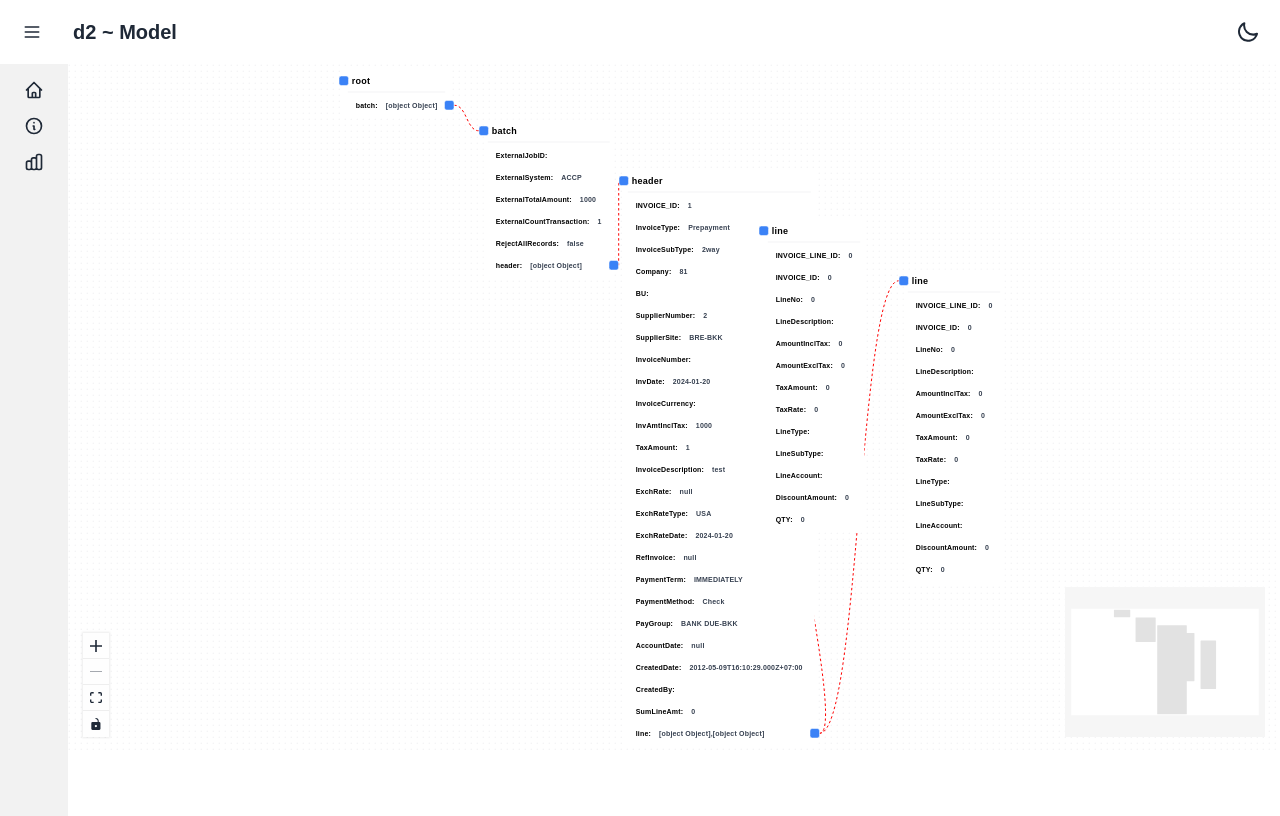
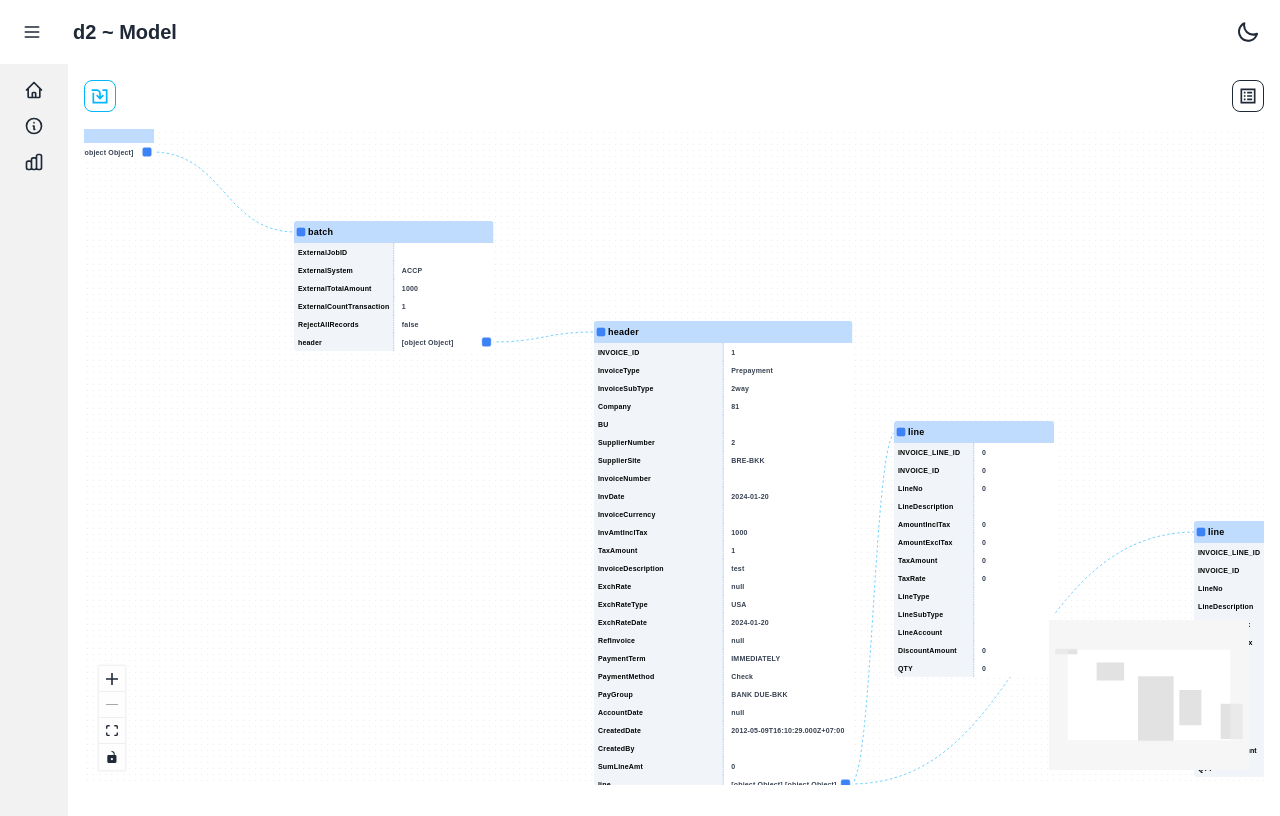
Before and after one commit to chanwit-y/d2-model-demo, a Next.js app: page /json-model in a window 1280 px wide. Built offline with nearby package versions, Linux system fonts and the light colour scheme.

Commit message:
Enhance JSON model UI; update styling, adjust positions, and add import/export icons

```diff
--- a/src/app/components/DataModel/Field.tsx
+++ b/src/app/components/DataModel/Field.tsx
@@ -72,7 +72,7 @@ export const Field = ({ name }: Props) => {
 			<Popover.Root>
 				<Popover.Trigger asChild>
 					<button className='mt-6 btn btn-xs btn-square btn-outline btn-info'>
-						<svg xmlns="http://www.w3.org/2000/svg" width="20" height="20" viewBox="0 0 512 512"><path fill="currentColor" fill-rule="evenodd" d="m234.67 85.33l-.004 213.338h-21.333v42.666h21.333l.005 85.33h42.666l-.004-85.33h21.333v-42.666h-21.333l.004-213.338zm-128.006 0v85.355H85.331v42.645h21.333v213.333h42.667V213.33h21.333v-42.645h-21.333V85.33zm255.981.004v128h-21.333l.013 42.663h21.333v170.666h42.688V255.997h21.333l-.013-42.663h-21.333l.013-128.004z" /></svg>
+						<svg xmlns="http://www.w3.org/2000/svg" width="20" height="20" viewBox="0 0 512 512"><path fill="currentColor" fillRule="evenodd" d="m234.67 85.33l-.004 213.338h-21.333v42.666h21.333l.005 85.33h42.666l-.004-85.33h21.333v-42.666h-21.333l.004-213.338zm-128.006 0v85.355H85.331v42.645h21.333v213.333h42.667V213.33h21.333v-42.645h-21.333V85.33zm255.981.004v128h-21.333l.013 42.663h21.333v170.666h42.688V255.997h21.333l-.013-42.663h-21.333l.013-128.004z" /></svg>
 					</button>
 				</Popover.Trigger>
 				<Popover.Portal>
--- /dev/null
+++ b/src/app/components/Layout/index.tsx
@@ -0,0 +1,42 @@
+'use client'
+
+
+export type GridItem = {
+	type: "table" | "grid" | "report";
+	title: string;
+	reportName: string;
+	col: number;
+	height: number;
+	grid?: GridItem[];
+};
+
+type Props = {
+	l: GridItem[]
+	isGridChild?: boolean
+	maxCol?: number
+}
+
+export function Layout({ l, isGridChild = false, maxCol = 12 }: Props) {
+	return (<div className={`grid grid-cols-${maxCol} ${isGridChild ? "grid-child" : "grid-parent"} gap-4 p-4 `}>
+		{
+			l.map((item, index) => {
+				return (
+					<div key={index} className={`col-span-${item.col}  bg-white rounded-md shadow-md `}>
+						<div className="flex justify-between items-center bg-blue-200 p-4">
+							<h2 className="text-lg font-bold">{item.title}</h2>
+						</div>
+						<div className="p-4">
+
+							{item.type === "grid" ?
+								<Layout l={item.grid || []} maxCol={item.col}  isGridChild/>
+								: <p className="text-gray-500 text-center">{item.reportName}</p>
+							}
+						</div>
+					</div>
+				)
+			})
+		}
+		{/* <div className={`col-span-6  bg-white rounded-md shadow-md `}>Hi</div>
+		<div className={`col-span-4  bg-white rounded-md shadow-md `}>Hi</div> */}
+	</div>)
+}
--- /dev/null
+++ b/src/app/components/asset/icon/IxImport.tsx
@@ -0,0 +1,7 @@
+import { SVGProps } from "react";
+
+export function IxImport(props: SVGProps<SVGSVGElement>) {
+	return (
+		<svg xmlns="http://www.w3.org/2000/svg" width="20" height="20" viewBox="0 0 512 512"><path fill="currentColor" fillRule="evenodd" d="M448 85.333V448H64V170.666h42.667v234.667h298.667V128H320V85.333zm-277.333 0c57.36 0 104.145 45.276 106.568 102.04l.099 4.627l-.001 76.485l48.916-48.904l30.17 30.17L256 350.17L155.582 249.75l30.17-30.17l48.915 48.904V192c0-34.084-26.644-61.945-60.24-63.892l-3.76-.108h-128V85.333z"/></svg>
+	)
+}
--- /dev/null
+++ b/src/app/components/asset/icon/ListAltOutLineSharp.tsx
@@ -0,0 +1,7 @@
+import { SVGProps } from "react";
+
+export function ListAltOutLineSharp(props: SVGProps<SVGSVGElement>) {
+	return (
+		<svg xmlns="http://www.w3.org/2000/svg" width="20" height="20" viewBox="0 0 24 24"><path fill="currentColor" d="M7 17h2v-2H7zm0-4h2v-2H7zm0-4h2V7H7zm4 8h6v-2h-6zm0-4h6v-2h-6zm0-4h6V7h-6zM3 21V3h18v18zm2-2h14V5H5zm0 0V5z" /></svg>
+	)
+}
--- a/src/app/components/json/model/ItemHandle.tsx
+++ b/src/app/components/json/model/ItemHandle.tsx
@@ -14,8 +14,8 @@ export const ItemHandle = ({id, position}: Props) => {
 			style={{
 				position: 'absolute',
 				// top: 12,
-				right: position === Position.Right ? -8 : undefined,
-				left: position === Position.Left ? -8 : undefined,
+				right: position === Position.Right ? 14 : undefined,
+				left: position === Position.Left ? 14 : undefined,
 				width: 20,
 				height: 20,
 				// paddingTop: 4,
--- a/src/app/components/json/model/JModel.ts
+++ b/src/app/components/json/model/JModel.ts
@@ -57,7 +57,7 @@ class JModel {
     const flowObj = {
       id: `${bfo}-${id}`,
       type: "JsonEntity",
-      position: { x: p.position.x - 280, y: p.position.y - 100 },
+      position: { x: p.position.x - 600, y: p.position.y - 200 },
       data: {
         model: {
           name: bfo,
@@ -95,7 +95,7 @@ class JModel {
           targetHandle: `${item.data.model.targetHandle}`,
           // type: "smoothstep",
           animated: true,
-          style: { strokeWidth: 2, stroke: "red" },
+          style: { strokeWidth: 2, stroke: "oklch(82.8% 0.111 230.318)" },
         };
         edges.push(edge);
       }
--- a/src/app/components/json/model/JsonEntity.tsx
+++ b/src/app/components/json/model/JsonEntity.tsx
@@ -13,24 +13,25 @@ export const JsonEntity = ({ data }: Props) => {
 	// }, [data])
 
 	return (
-		<div className='p-2 bg-white rounded-md'>
-			<div className='flex relative'>
-				<span className=' px-2 font-bold text-lg text-black tracking-wide '>{data.model.name}</span>
+		<div className='bg-white rounded-md overflow-hidden '>
+			<div className='flex relative bg-blue-200 py-2  '>
+				<span className=' px-7 font-bold text-lg text-black tracking-wide '>{data.model.name}</span>
 				{data.model.targetHandle && data.model.targetHandle !== ""
 					&& <ItemHandle
 						id={data.model.targetHandle}
 						position={Position.Left} />
 				}
 			</div>
-			<hr className='my-2 text-gray-500' />
-			<div className='flex flex-col gap-2'>
+			<div className='flex flex-col '>
 				{
 					data.model.fields.map((item: any, index: number) =>
-					(<div key={`jsonItem-${index}`} className='flex relative hover:bg-gray-100 p-2 rounded-md cursor-pointer'>
-						<span className='px-2 font-bold text-sm text-black tracking-wide '>
-							{item.name}:
+					(<div key={`jsonItem-${index}`} className='grid grid-cols-2 relative cursor-pointer '>
+
+						<span className='p-2 font-bold bg-slate-100 text-sm text-black tracking-wide border-r border-dashed border-blue-400  '>
+							{item.name}
 						</span>
-						<span className='px-2 font-bold text-sm  text-gray-700  tracking-wide '>{String(item.value)}</span>
+						<span className='p-2 px-4 font-bold text-sm  text-gray-700  tracking-wide min-w-40'>{String(item.value)}</span>
+
 						{item.sourceHandle && item.sourceHandle !== ""
 							&& <ItemHandle
 								id={item.sourceHandle}
--- a/src/app/components/json/model/index.tsx
+++ b/src/app/components/json/model/index.tsx
@@ -25,7 +25,7 @@ export default function JsonModel({ }: Props) {
 	}, [initialNodes, initialEdges])
 
 	return (
-		<div className="w-full h-[calc(100vh-7rem)] ">
+		<div className="w-full h-[calc(100vh-9rem)] px-4">
 			<ReactFlow
 				nodes={nodes}
 				edges={edges}
--- a/src/app/json-model/page.tsx
+++ b/src/app/json-model/page.tsx
@@ -1,9 +1,45 @@
+import { IxImport } from '../components/asset/icon/IxImport';
+import { ListAltOutLineSharp } from '../components/asset/icon/ListAltOutLineSharp';
 import JsonModel from '../components/json/model';
 
 
 export default function App() {
 	return (
-		<JsonModel />
+		<div className="">
+
+			<div className='flex justify-between p-4'>
+				<div className='flex gap-2'>
+
+					<button className="btn btn-outline btn-sm btn-info btn-square">
+						<IxImport />
+					</button>
+				</div>
+
+				<div className='flex gap-2'>
+
+					<div className="drawer drawer-end z-10">
+						<input id="my-drawer-4" type="checkbox" className="drawer-toggle" />
+						<div className="drawer-content">
+							{/* Page content here */}
+							<label htmlFor="my-drawer-4" className="drawer-button btn btn-outline btn-sm btn-square">
+								<ListAltOutLineSharp />
+							</label>
+						</div>
+						<div className="drawer-side">
+							<label htmlFor="my-drawer-4" aria-label="close sidebar" className="drawer-overlay"></label>
+							<ul className="menu bg-base-200 text-base-content min-h-full w-80 p-4">
+								{/* Sidebar content here */}
+								<li><a>Sidebar Item 1</a></li>
+								<li><a>Sidebar Item 2</a></li>
+							</ul>
+						</div>
+					</div>
+				</div>
+			</div>
+			<JsonModel />
+
+
+		</div>
 
 	)
 }
--- /dev/null
+++ b/src/app/layout/page.tsx
@@ -0,0 +1,40 @@
+import { GridItem, Layout } from "../components/Layout";
+
+
+const layout: GridItem[] = [{
+	type: "report",
+	title: "Report 1",
+	reportName: "report 1",
+	col: 6,
+	height: 600
+},
+{
+	type: "grid",
+	title: "",
+	reportName: "",
+	col: 6,
+	height: 600,
+	grid: [
+		{
+			type: "table",
+			title: "Key Highlights",
+			reportName: "test",
+			col: 6,
+			height: 600
+		},
+		{
+			type: "table",
+			title: "Improvement",
+			reportName: "",
+			col: 6,
+			height: 600,
+			grid: []
+		}
+	]
+}]
+
+export default function Model() {
+	return (
+		<Layout l={layout} />
+	)
+}
```
